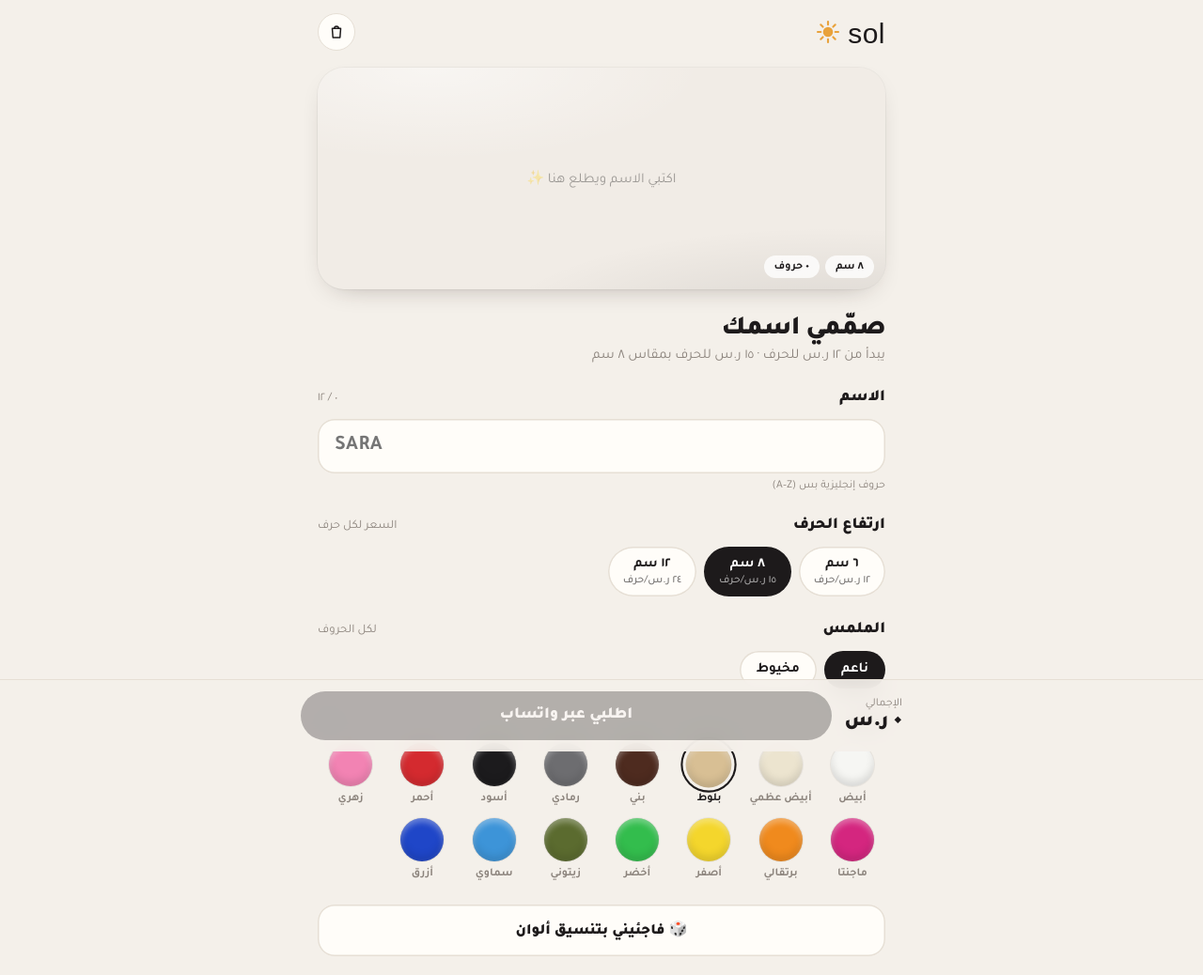
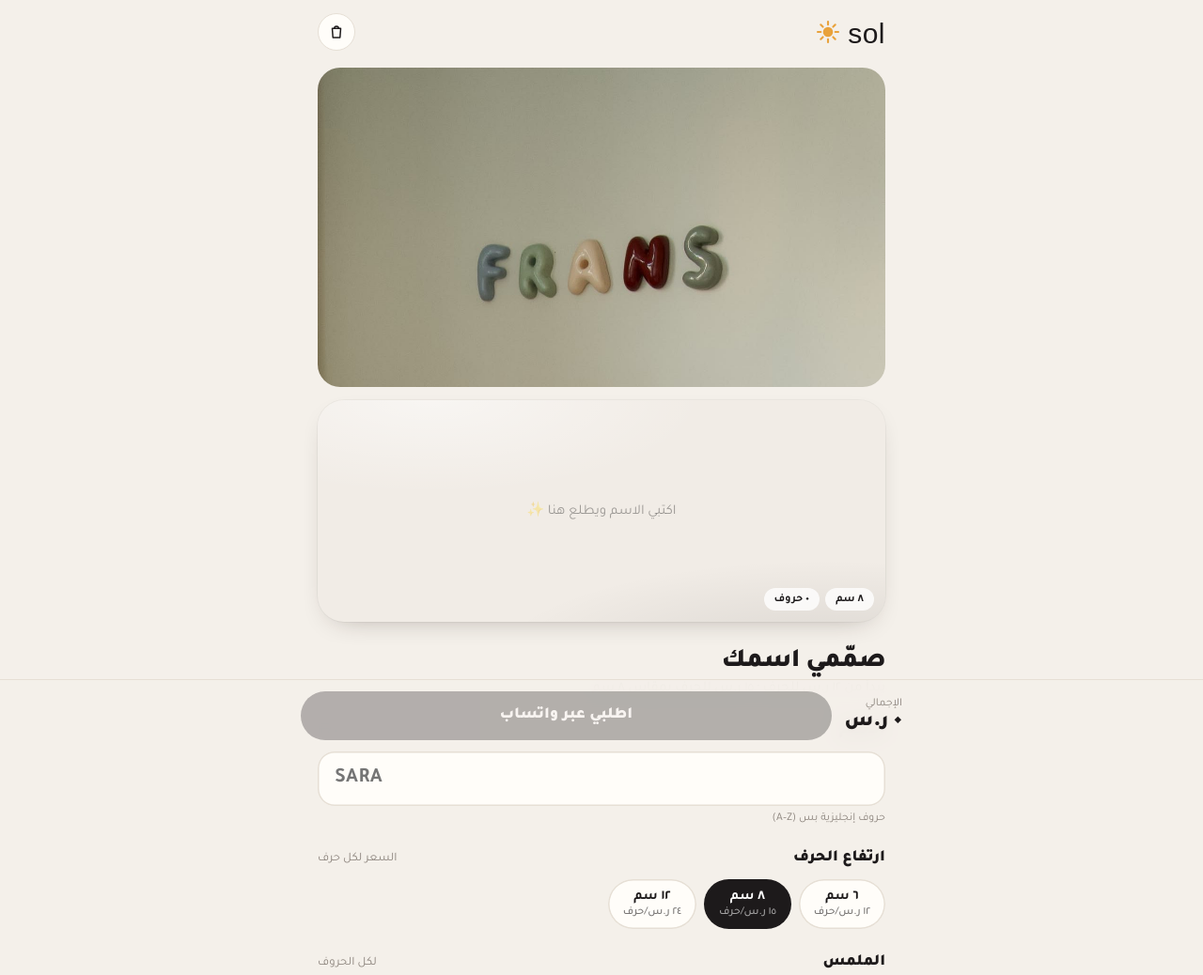
Before and after one commit to sol-letters/sol-letters.github.io, a plain HTML site: page index.html in a window 1280 px wide. Shown: the top 1038 px of the page at 94% size. Drawn offline with Linux system fonts and the light colour scheme; a web font is replaced by a local one.

Commit message:
Add top banner photo
Co-Authored-By: Claude Opus 5.5 <noreply@anthropic.com>
Claude-Session: https://claude.ai/code/session_01Vzy17Mdhcy5NV6DSfYjdFp

```diff
--- a/index.html
+++ b/index.html
@@ -113,6 +113,8 @@
   .fld input:focus{box-shadow:0 0 0 2px var(--ink) inset}
   .fld input.bad{box-shadow:0 0 0 2px #c0392b inset}
   .err{color:#c0392b;font-size:13px;font-weight:700;min-height:0}
+  .banner{margin:4px 0 14px;border-radius:24px;overflow:hidden;aspect-ratio:16/9;background:#e9e6df}
+  .banner img{width:100%;height:100%;object-fit:cover;object-position:center;display:block}
   .fine{font-size:12px;color:var(--muted);line-height:1.7;margin:22px 0 0}
 
   /* sticky buy bar */
@@ -166,6 +168,7 @@
 </div>
 
 <div class="wrap">
+  <div class="banner"><img src="assets/banner.jpg" alt="حروف أسماء ببل معلقة على الجدار"></div>
   <div class="preview">
     <div class="stage" id="stage">
       <div class="editing" id="editing">
```
Also changed, not shown: assets/banner.jpg (added).
